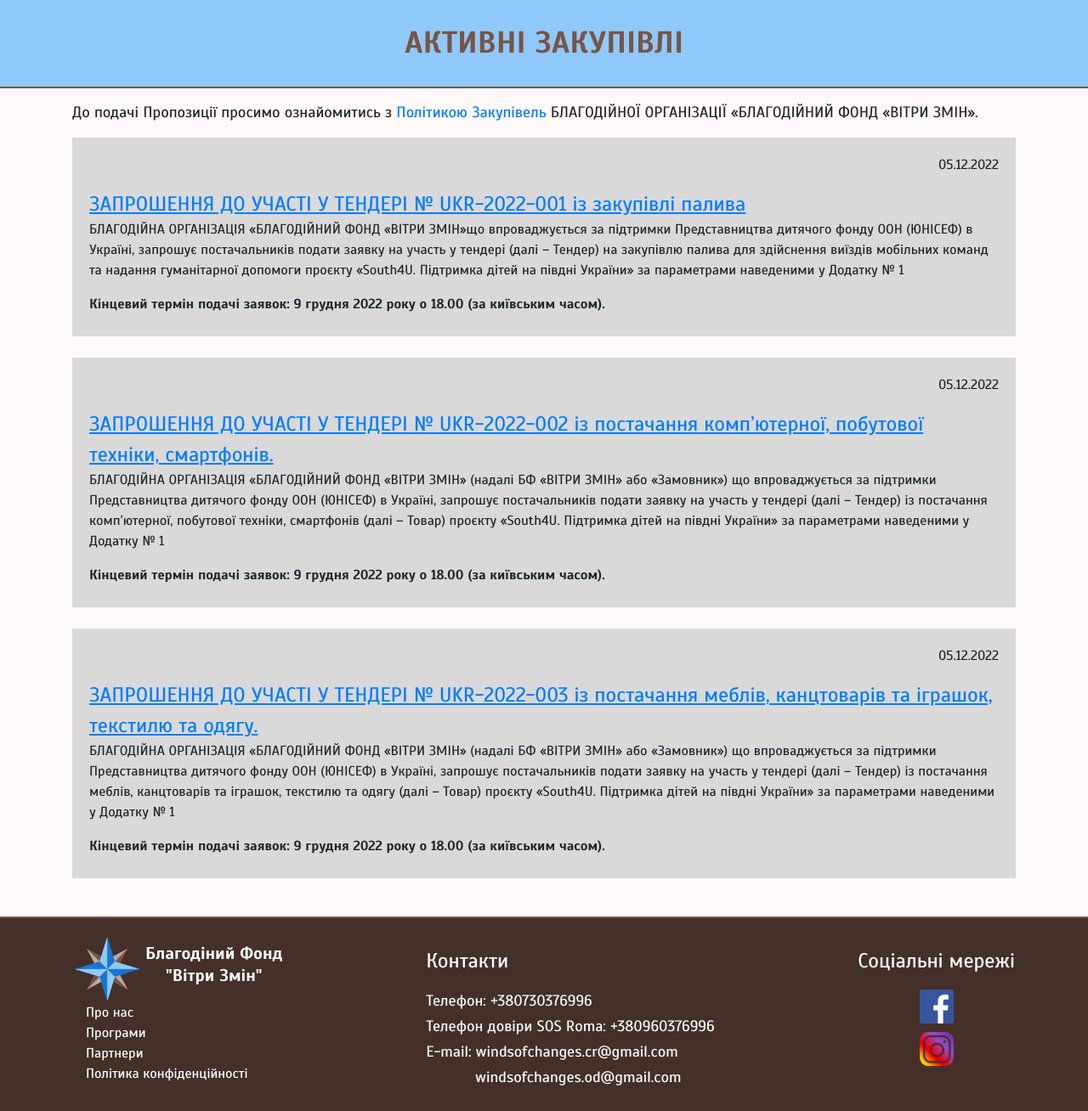
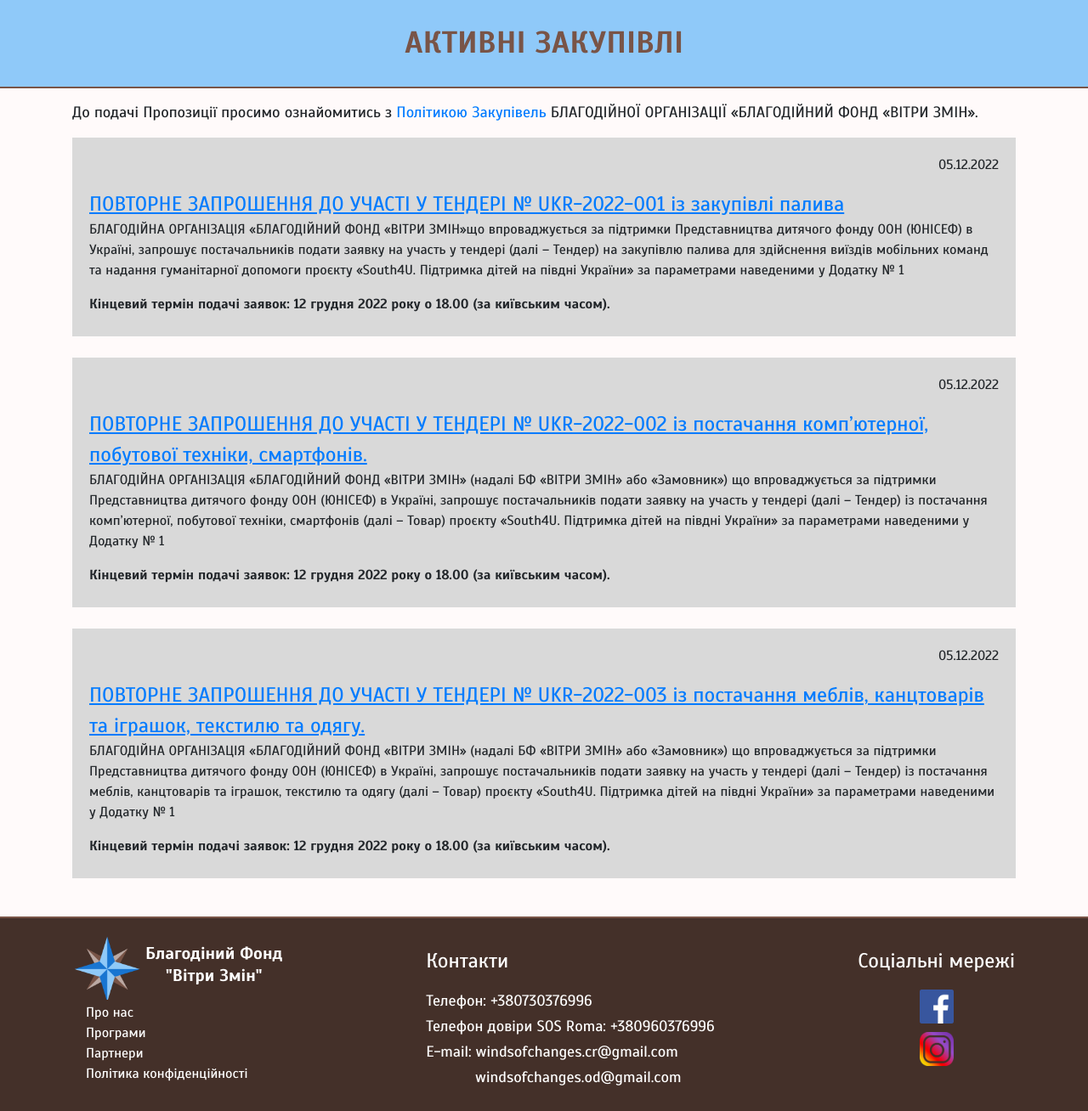
Before and after one commit to StChyrkov/winds, a Yii app: template views/site/active-purchases.php in a window 1280 px wide. Shown: the part 138-1446 px from the top of the page at 85% size. Run offline with PHP 8.4 and a stand-in for Yii, Linux system fonts and the light colour scheme; the template is opened without the code that fills it, so the values that code supplies are empty; some libraries are stand-ins or nearby versions.

Commit message:
purch changes

```diff
--- a/views/site/active-purchases.php
+++ b/views/site/active-purchases.php
@@ -18,25 +18,25 @@
             <div class="right-text-purchases">
                 <p class="page-p">05.12.2022</p>
             </div>
-            <a href="purchase-1" class="link purchase-title-small border-low-text">ЗАПРОШЕННЯ ДО УЧАСТІ У ТЕНДЕРІ № UKR-2022-001 із закупівлі палива</a>
+            <a href="purchase-1" class="link purchase-title-small border-low-text">ПОВТОРНЕ ЗАПРОШЕННЯ ДО УЧАСТІ У ТЕНДЕРІ № UKR-2022-001 із закупівлі палива</a>
             <p class="purchase-desc-small">БЛАГОДІЙНА ОРГАНІЗАЦІЯ «БЛАГОДІЙНИЙ ФОНД «ВІТРИ ЗМІН»що впроваджується за підтримки Представництва дитячого фонду ООН (ЮНІСЕФ) в Україні, запрошує постачальників подати заявку на участь у тендері (далі – Тендер) на закупівлю палива для здійснення виїздів мобільних команд та надання гуманітарної допомоги проєкту «South4U. Підтримка дітей на півдні України» за параметрами наведеними у Додатку № 1</p>
-            <p class="purchase-date-small"><b>Кінцевий термін подачі заявок: 9 грудня 2022 року о 18.00 (за київським часом).</b></p>
+            <p class="purchase-date-small"><b>Кінцевий термін подачі заявок: 12 грудня 2022 року о 18.00 (за київським часом).</b></p>
         </div>
         <div class="purchase-card-small td-light-grey">
             <div class="right-text-purchases">
                 <p class="page-p">05.12.2022</p>
             </div>
-            <a href="purchase-2" class="link purchase-title-small border-low-text">ЗАПРОШЕННЯ ДО УЧАСТІ У ТЕНДЕРІ № UKR-2022-002 із постачання комп’ютерної, побутової техніки, смартфонів.</a>
+            <a href="purchase-2" class="link purchase-title-small border-low-text">ПОВТОРНЕ ЗАПРОШЕННЯ ДО УЧАСТІ У ТЕНДЕРІ № UKR-2022-002 із постачання комп’ютерної, побутової техніки, смартфонів.</a>
             <p class="purchase-desc-small">БЛАГОДІЙНА ОРГАНІЗАЦІЯ «БЛАГОДІЙНИЙ ФОНД «ВІТРИ ЗМІН» (надалі БФ «ВІТРИ ЗМІН» або «Замовник») що впроваджується за підтримки Представництва дитячого фонду ООН (ЮНІСЕФ) в Україні, запрошує постачальників подати заявку на участь у тендері (далі – Тендер) із постачання комп’ютерної, побутової техніки, смартфонів (далі – Товар) проєкту «South4U. Підтримка дітей на півдні України» за параметрами наведеними у Додатку № 1 </p>
-            <p class="purchase-date-small"><b>Кінцевий термін подачі заявок: 9 грудня 2022 року о 18.00 (за київським часом).</b></p>
+            <p class="purchase-date-small"><b>Кінцевий термін подачі заявок: 12 грудня 2022 року о 18.00 (за київським часом).</b></p>
         </div>
         <div class="purchase-card-small td-light-grey">
             <div class="right-text-purchases">
                 <p class="page-p">05.12.2022</p>
             </div>
-            <a href="purchase-3" class="link purchase-title-small border-low-text">ЗАПРОШЕННЯ ДО УЧАСТІ У ТЕНДЕРІ № UKR-2022-003 із постачання меблів, канцтоварів та іграшок, текстилю та одягу.</a>
+            <a href="purchase-3" class="link purchase-title-small border-low-text">ПОВТОРНЕ ЗАПРОШЕННЯ ДО УЧАСТІ У ТЕНДЕРІ № UKR-2022-003 із постачання меблів, канцтоварів та іграшок, текстилю та одягу.</a>
             <p class="purchase-desc-small">БЛАГОДІЙНА ОРГАНІЗАЦІЯ «БЛАГОДІЙНИЙ ФОНД «ВІТРИ ЗМІН» (надалі БФ «ВІТРИ ЗМІН» або «Замовник») що впроваджується за підтримки Представництва дитячого фонду ООН (ЮНІСЕФ) в Україні, запрошує постачальників подати заявку на участь у тендері (далі – Тендер) із постачання меблів, канцтоварів та іграшок, текстилю та одягу (далі – Товар) проєкту «South4U. Підтримка дітей на півдні України» за параметрами наведеними у Додатку № 1</p>
-            <p class="purchase-date-small"><b>Кінцевий термін подачі заявок: 9 грудня 2022 року о 18.00 (за київським часом).</b></p>
+            <p class="purchase-date-small"><b>Кінцевий термін подачі заявок: 12 грудня 2022 року о 18.00 (за київським часом).</b></p>
         </div>
    	</div>
 </div>
```
